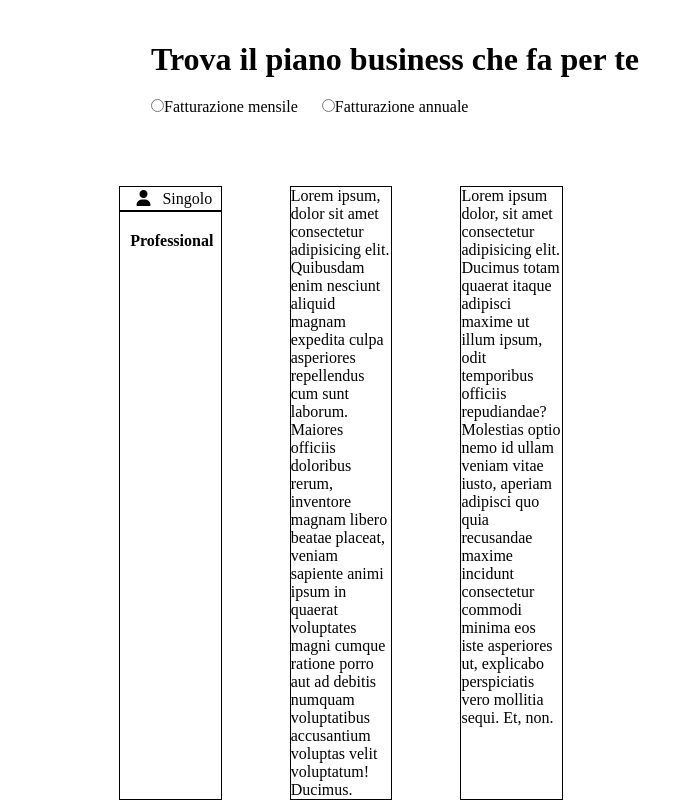
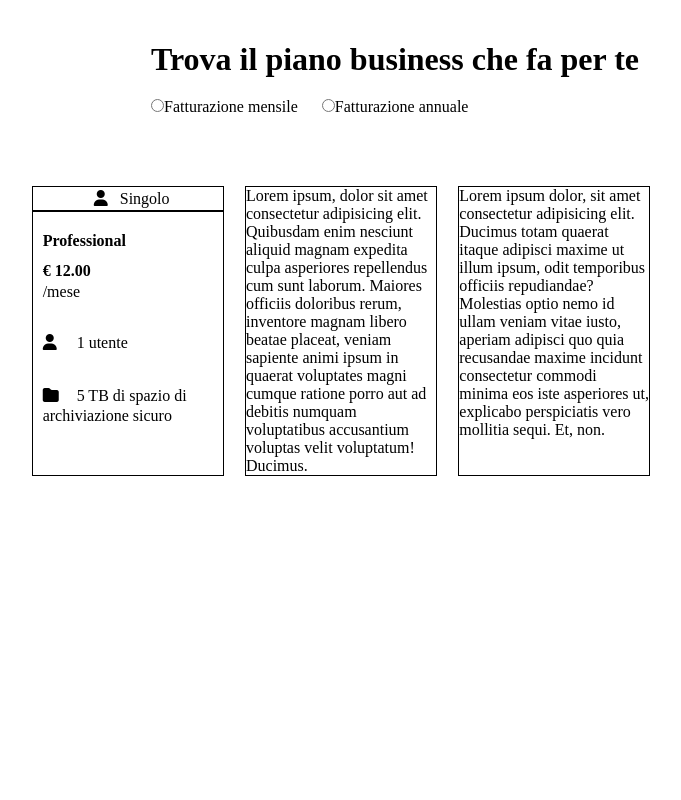
Before and after one commit to LucaStellato/htmlcss-dropbox, a plain HTML site: page index.html in a window 1280 px wide. Shown: the part 803-1603 px from the top of the page, without its empty margins (299-980 px from the left). After the commit the page ends 1279 px from the top, so only its background shows below. Drawn offline with Linux system fonts and the light colour scheme.

Commit message:
add other information

```diff
--- a/assets/css/style.css
+++ b/assets/css/style.css
@@ -116,13 +116,13 @@ padding-top: 10px;
   }
 
 .plan_payment{
-    width: 40%;
+    width: 50%;
 
 
     display: flex;
     margin-top: 70px;
     .basic, .team, .agency{
-        width: 20%;
+        width: 30%;
         border: 1px solid black;
     }
     i{
@@ -139,5 +139,15 @@ padding-top: 10px;
 .professional{
     margin-top: 20px;
     margin-left: 10px;
+    h4{
+        margin-bottom: 12px;
+    }
+    p{
+        margin-top: 3px;
+        margin-bottom: 33px;
+    }
+    span{
+
+    }
 }
 }
--- a/index.html
+++ b/index.html
@@ -71,6 +71,16 @@
 
             <div class="professional">
                 <h4>Professional</h4>
+                <price><strong>&euro; 12.00</strong></price>
+                <p>/mese</p>
+                <span>
+                <p> <i class="fa-solid fa-user"></i>
+                1 utente</p>
+                </span>
+                <span>
+                   <p> <i class="fa-solid fa-folder"></i>
+                    5 TB di spazio di archiviazione sicuro</p>
+                </span>
 
             </div>
             </div>
```
